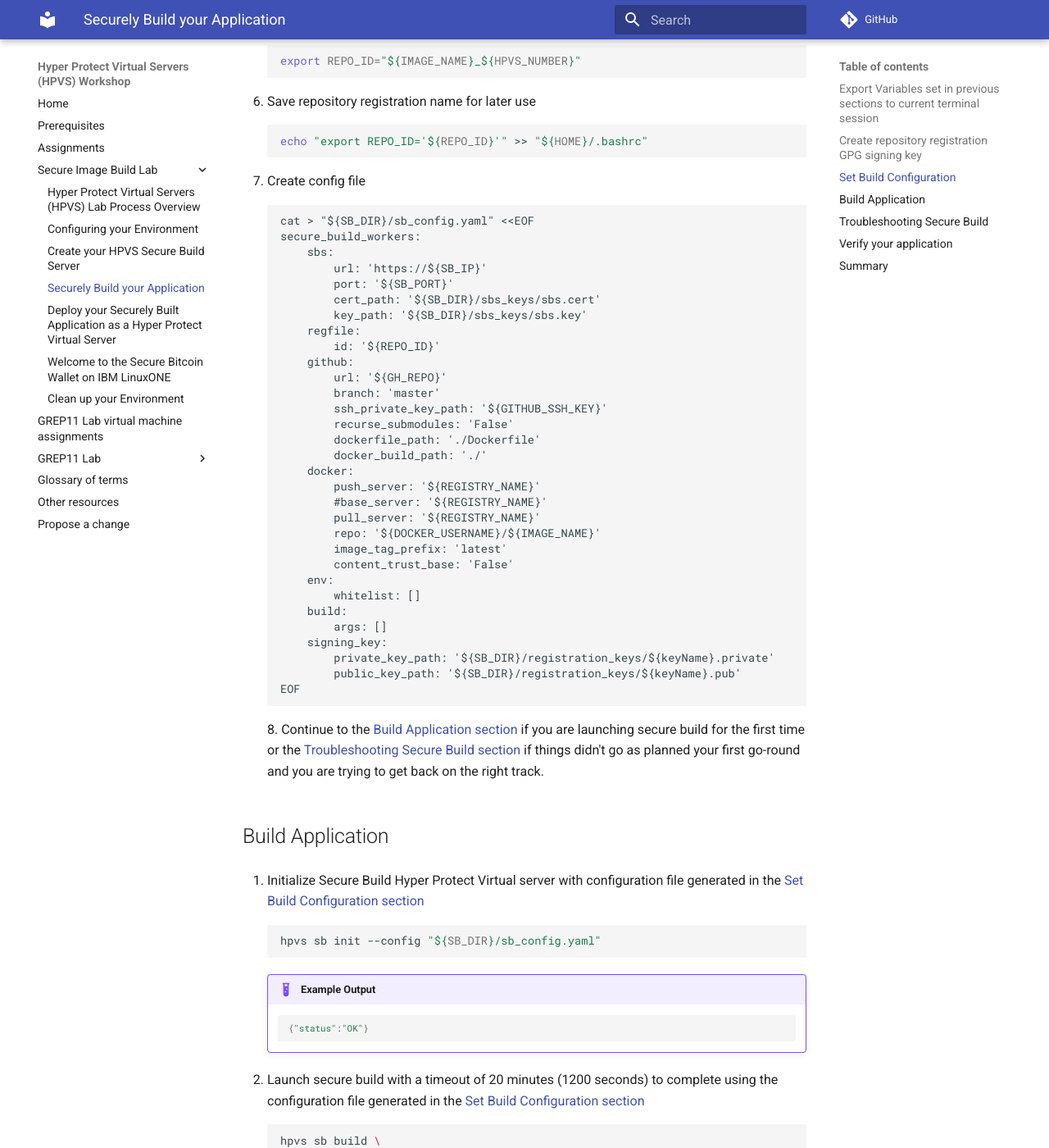
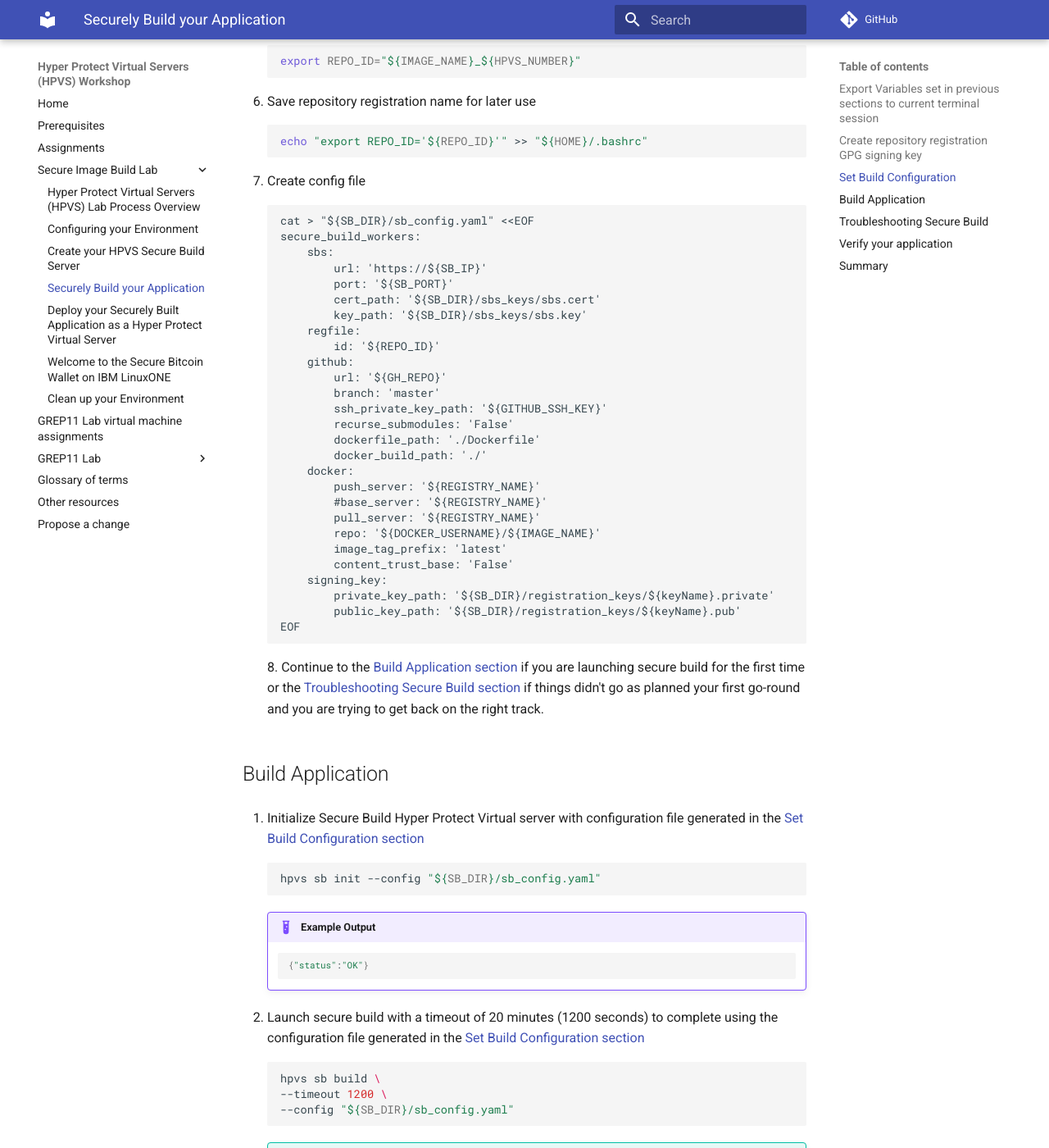
Before and after one commit to ibm-wsc/hyper-protect-virtual-servers-workshop, an MkDocs documentation site: the page built from docs/securebuild-lab/build.md, in a window 1280 px wide and 1400 px high, scrolled down 2479 px. Shown: the whole window at 82% size. Built offline with MkDocs 1.6.1 and Material for MkDocs 9.7.7, drawn with Linux system fonts in a browser that asks for light colours; emoji names are drawn with the system emoji font; comment, search, counter and statistics services are not loaded; part of the change alters nothing that is shown.

Commit message:
remove empty arrays from sb_config.yaml
The GA code doesn't like the empty 'env.whitelist' array- at least it gives a nice error message- and it likes the empty 'build.args' array even less-  it gives a Go panic to this.  I've remove both of them.

(the error message and Go panic were occurring on the next step, the 'hpvs sb init' command)

```diff
--- a/docs/securebuild-lab/build.md
+++ b/docs/securebuild-lab/build.md
@@ -163,10 +163,6 @@ source "${HOME}/.bashrc"
             repo: '${DOCKER_USERNAME}/${IMAGE_NAME}'
             image_tag_prefix: 'latest'
             content_trust_base: 'False'
-        env:
-            whitelist: []
-        build:
-            args: []
         signing_key:
             private_key_path: '${SB_DIR}/registration_keys/${keyName}.private'
             public_key_path: '${SB_DIR}/registration_keys/${keyName}.pub'
```
